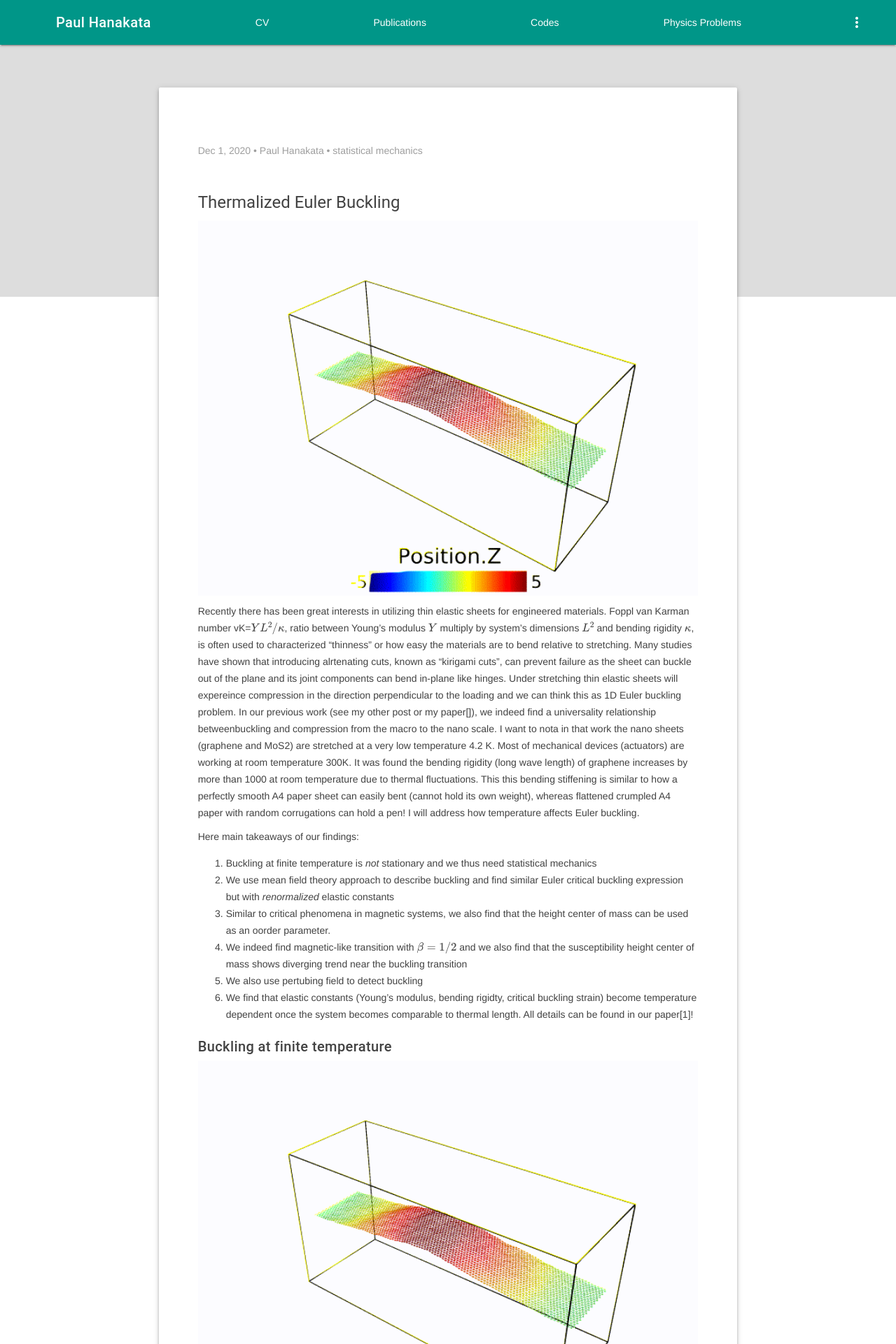
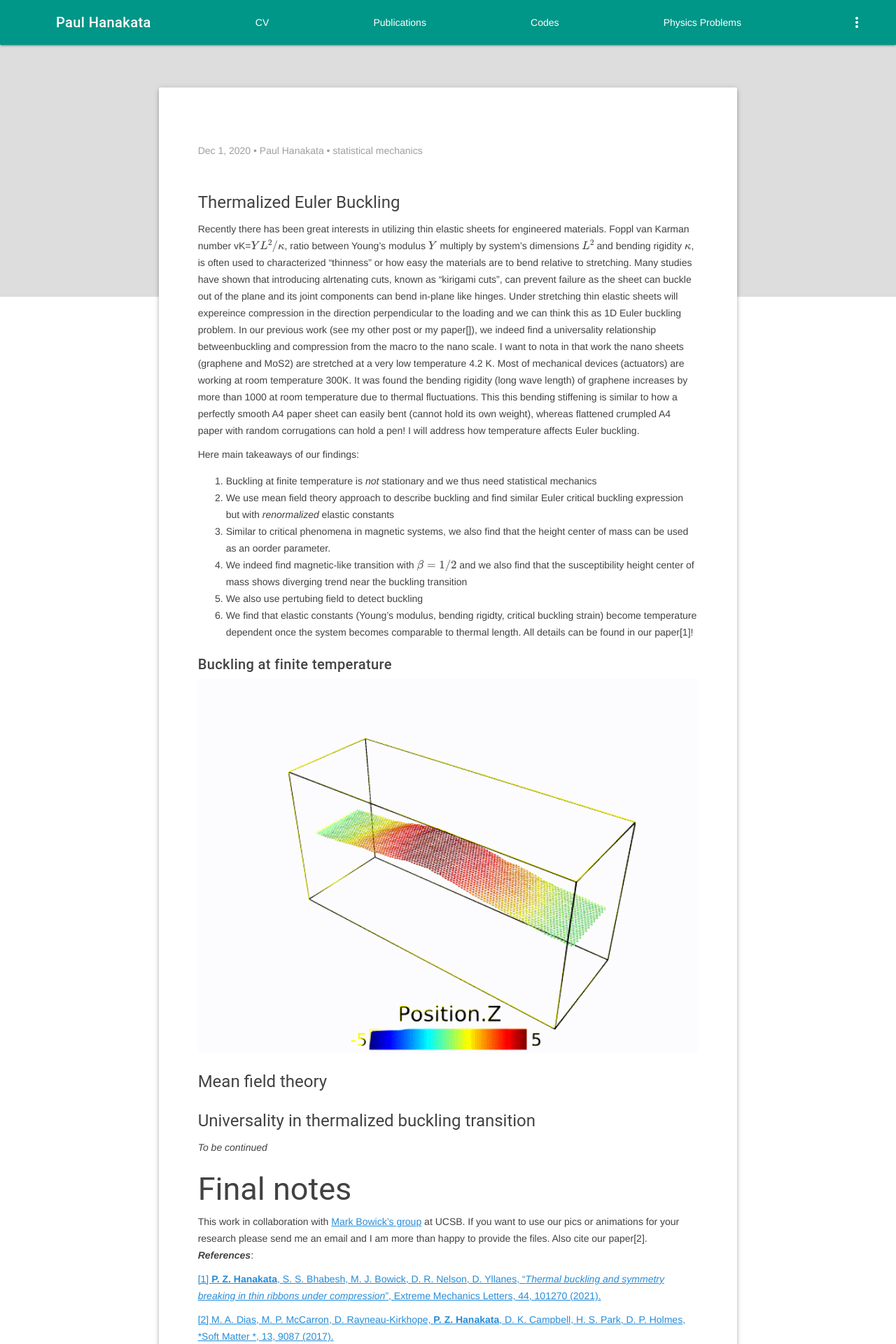
Before and after one commit to phanakata/phanakata.github.io, a Jekyll site: the page built from _posts/2020-12-01-thermalized-buckling.markdown, in a window 1280 px wide. Shown: the top 1920 px of the page at 70% size. Built offline with Jekyll 4.4.1, drawn with Linux system fonts in a browser that asks for light colours; formulas are drawn with MathJax 3.

Commit message:
Fix errors

```diff
--- a/_posts/2020-12-01-thermalized-buckling.markdown
+++ b/_posts/2020-12-01-thermalized-buckling.markdown
@@ -7,8 +7,6 @@ image: /img/T0.05_buckled.gif
 author: Paul Hanakata
 ---
 #### Thermalized Euler Buckling
-<img src="/img/T0.05_buckled.gif" width="200" height="200" />
-
 Recently there has been great interests in utilizing thin elastic sheets for engineered materials. Foppl van Karman number vK=$YL^2/\kappa$, ratio between Young's modulus $Y$ multiply by system's dimensions $L^2$ and bending rigidity $\kappa$, is often used to characterized "thinness" or how easy the materials are to bend relative to stretching. Many studies have shown that introducing alrtenating cuts, known as "kirigami cuts", can prevent failure as the sheet can buckle out of the plane and its joint components can bend in-plane like hinges. Under stretching thin elastic sheets will expereince compression in the direction perpendicular to the loading and we can think this as 1D Euler buckling problem.  In our previous work (see my other post or my paper[]), we indeed find a universality relationship betweenbuckling and compression from the macro to the nano scale. I want to nota in that work the nano sheets (graphene and MoS2) are stretched at a very low temperature 4.2 K. Most of mechanical devices (actuators) are working at room temperature 300K. It was found the bending rigidity (long wave length) of graphene increases by more than 1000 at room temperature due to thermal fluctuations. This  this bending stiffening is similar to how a perfectly smooth A4 paper sheet can easily bent (cannot hold its own weight), whereas flattened crumpled A4 paper with random corrugations can hold a pen!    I will address how temperature affects Euler buckling.
 
 Here main takeaways of our findings:
```
